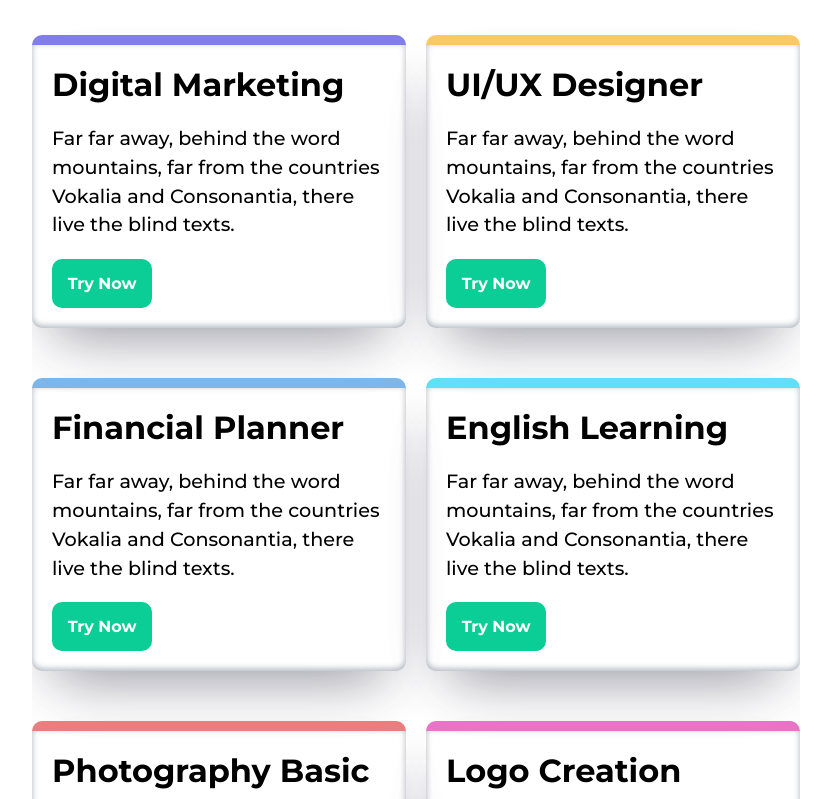
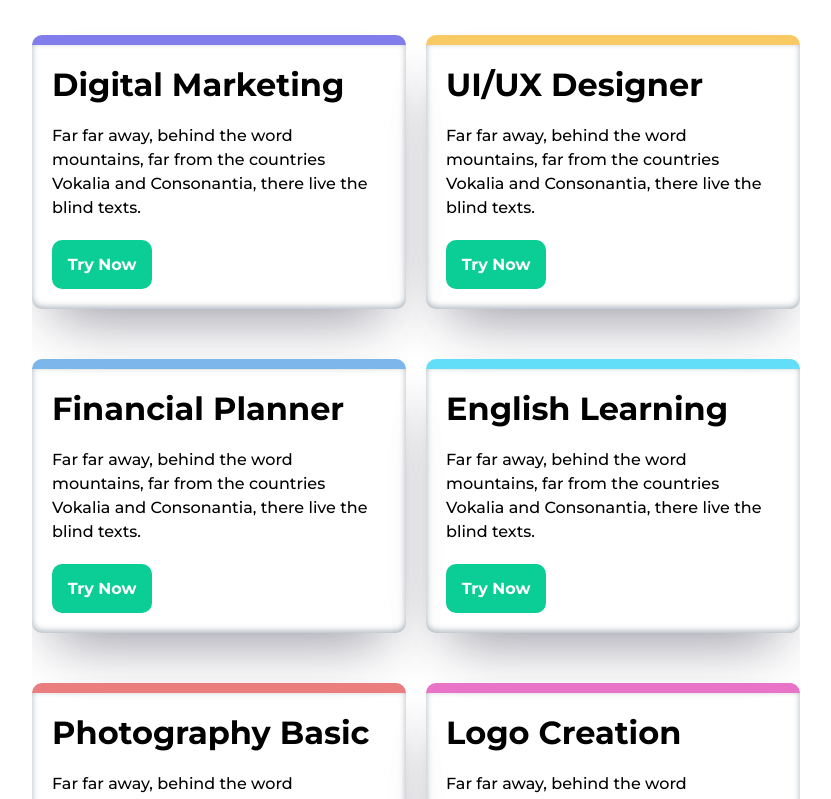
Before and after one commit to babaJay23/CoursEfree, a React (Create React App) app: page / in a window 1280 px wide. Shown: the part 2620-3419 px from the top of the page, without its empty margins (224-1055 px from the left). Built offline with nearby package versions, Linux system fonts and the light colour scheme.

Commit message:
container divs

```diff
--- a/src/components/Tutorials/Tutorial.js
+++ b/src/components/Tutorials/Tutorial.js
@@ -68,7 +68,7 @@ const Tutorial = ({text}) =>{
                   lineHeight: 1.5,
                   width: '100%',
                   fontWeight: 500,
-                  fontSize: '1.2rem'
+                  fontSize: '1rem'
                   }}>{item.description}</p>
                   <Modal show={show} handleClose={closeModal} />
                 <TutorialButton onClick={showModal}>{text}</TutorialButton>
```
